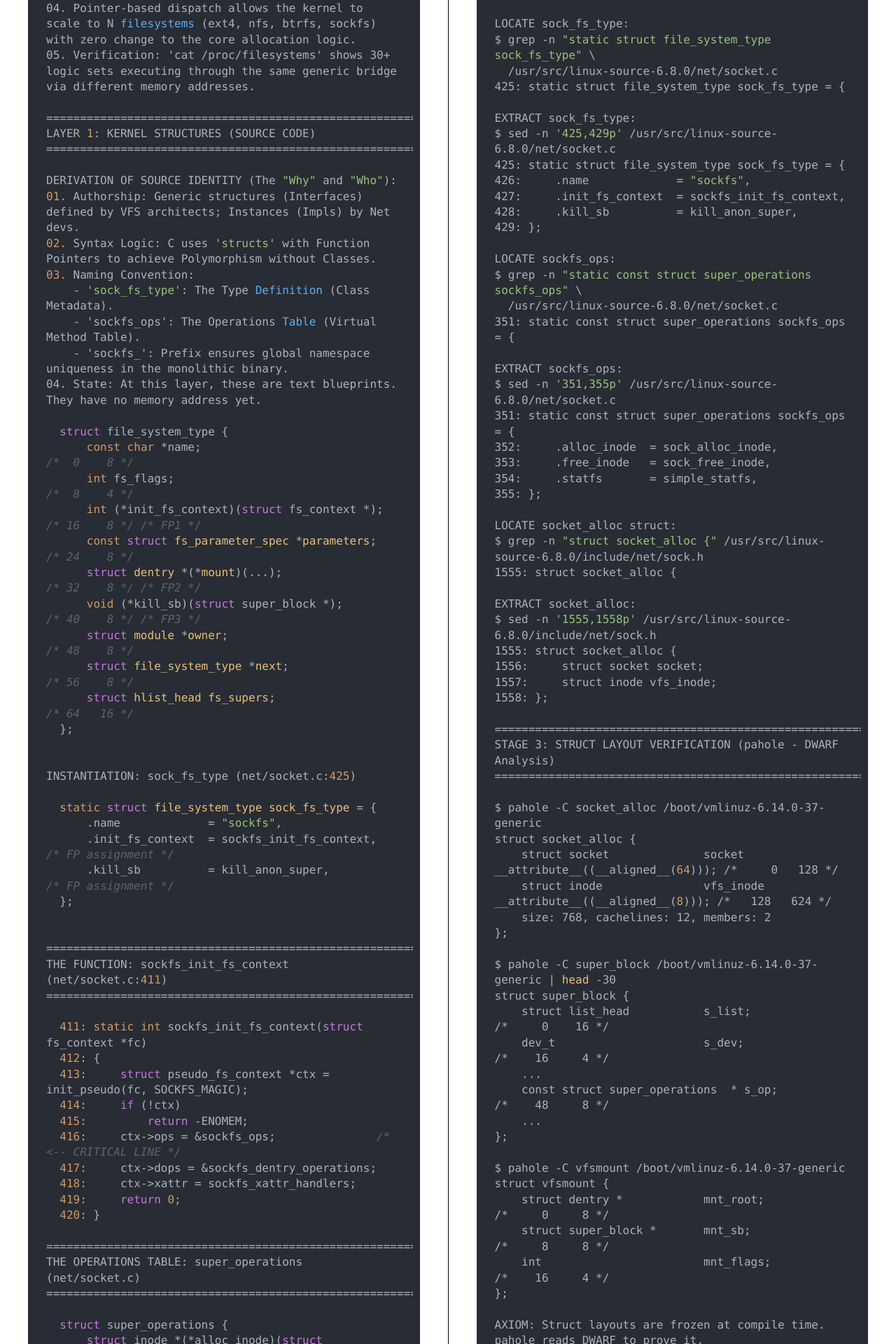
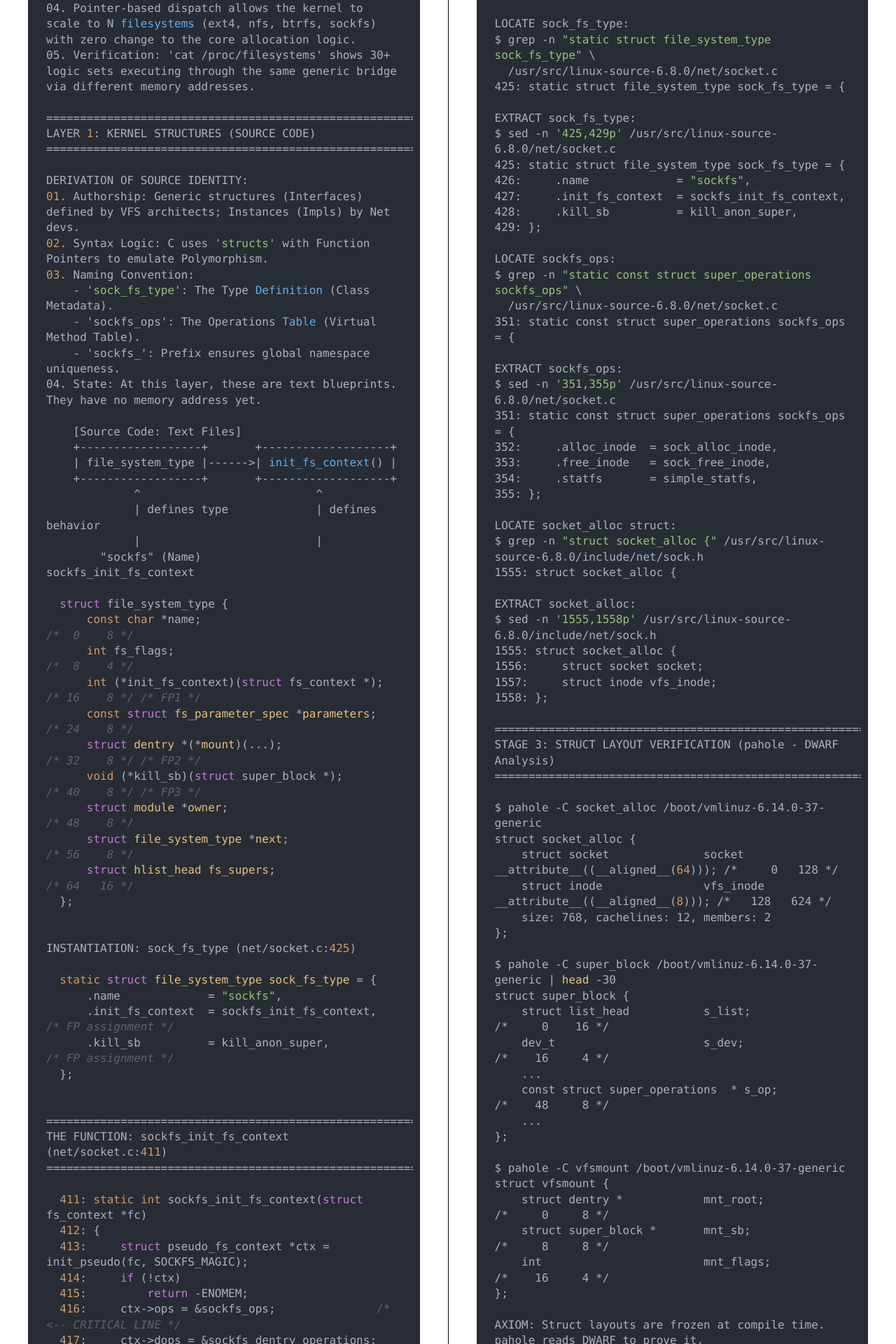
Before and after one commit to raikrahul/socket-trace-investigation, a Jekyll site: the page socket_book.html, which Jekyll copies as it is, in a window 1280 px wide. Shown: the part 1095-3015 px from the top of the page at 70% size. Built offline with Jekyll 4.4.1, drawn with Linux system fonts in a browser that asks for light colours; nearby versions of some CDN libraries; some of the changed text lies outside the part shown.

Commit message:
Add diagrams and refine voice for Layer 1-3

```diff
--- a/socket_book.html
+++ b/socket_book.html
@@ -132,14 +131,23 @@ PROOF OF VFS SCALING (Function Pointers vs. Conditionals):
 LAYER 1: KERNEL STRUCTURES (SOURCE CODE)
 ======================================================================
 
-DERIVATION OF SOURCE IDENTITY (The "Why" and "Who"):
+DERIVATION OF SOURCE IDENTITY:
 01. Authorship: Generic structures (Interfaces) defined by VFS architects; Instances (Impls) by Net devs.
-02. Syntax Logic: C uses 'structs' with Function Pointers to achieve Polymorphism without Classes.
+02. Syntax Logic: C uses 'structs' with Function Pointers to emulate Polymorphism.
 03. Naming Convention:
     - 'sock_fs_type': The Type Definition (Class Metadata).
     - 'sockfs_ops': The Operations Table (Virtual Method Table).
-    - 'sockfs_': Prefix ensures global namespace uniqueness in the monolithic binary.
+    - 'sockfs_': Prefix ensures global namespace uniqueness.
 04. State: At this layer, these are text blueprints. They have no memory address yet.
+
+    [Source Code: Text Files]
+    +------------------+       +-------------------+
+    | file_system_type |------>| init_fs_context() |
+    +------------------+       +-------------------+
+             ^                          ^
+             | defines type             | defines behavior
+             |                          |
+        "sockfs" (Name)         sockfs_init_fs_context
 
   struct file_system_type {
       const char *name;                              /*  0    8 */
@@ -219,7 +227,17 @@ follow this chain:
 LAYER 2: COMPILATION & LINKING (REAL BINARY PROOFS)
 ======================================================================
 
-The compiler (gcc) converts net/socket.c into socket.o, encoding sock_fs_type.init_fs_context as a relocation placeholder. At link-time, ld resolves the final kernel layout, assigning sockfs_init_fs_context to address ffffffff821cccb0. The linker then patches the binary at ffffffff839c2dc0 (the address of sock_fs_type) with this absolute 64-bit address. Verification: nm vmlinux confirms both symbols are pinned to these specific memory cells in the .data and .text sections respectively. Proof: gdb x/gx 0xffffffff839c2dc0+16 reveals ffffffff821cccb0 is physically written into the binary.
+The compiler (gcc) converts net/socket.c into socket.o, encoding sock_fs_type.init_fs_context as a relocation placeholder. At link-time, ld resolves the final kernel layout, assigning sockfs_init_fs_context to address ffffffff821cccb0. The linker then patches the binary at ffffffff839c2dc0 (the address of sock_fs_type) with this absolute 64-bit address.
+
+    [socket.o: Relocatable Object]              [vmlinux: Static Executable]
+    +---------------------------+              +------------------------------+
+    | .text: [Placeholder Code] | --Linker-->  | .text: ffffffff821cccb0      |
+    | .data: [Relocation Entry] |              | .data: Ptr = ffffffff821cccb0|
+    +---------------------------+              +------------------------------+
+                                                              ^
+                                                              |
+    Verification: nm vmlinux confirms symbols are pinned to these specific memory cells.
+    Proof: gdb x/gx 0xffffffff839c2dc0+16 reveals ffffffff821cccb0 is physically written into the binary.
 
 ======================================================================
 RIP-RELATIVE ADDRESSING (How Global Data Is Loaded)
@@ -262,7 +280,15 @@ INITIALIZATION 1: Create Slab Cache (init_inodecache)
   }
 
 THE SLAB REASON:
-The sock_inode_cachep is created at boot because allocating 768-byte objects from general-purpose memory would incur O(N) fragmentation costs. The Slab allocator pre-carves 4KB pages into exactly 39 objects of 832 bytes (768 data + 64 accounting). This allows sock_alloc_inode to retrieve a fresh socket/inode pair in O(1) time by simply popping the next free block from the per-CPU cache. Each block is pre-zeroed and cache-aligned during boot to minimize cache-misses during high-frequency socket(2) calls. The cache is 'sealed' by init_inodecache(), ensuring every socket follows the same deterministic geometry throughout the kernel's lifetime.
+The sock_inode_cachep is created at boot because allocating 768-byte objects from general-purpose memory would incur O(N) fragmentation costs. The Slab allocator pre-carves 4KB pages into exactly 39 objects of 832 bytes (768 data + 64 accounting).
+
+    [Slab Page: 4096 Bytes]
+    +-----------------------------------------------------------------------+
+    | [Socket+Inode] | [Socket+Inode] | ... (39 objs) ... | [Metadata (64B)]|
+    +-----------------------------------------------------------------------+
+    |<-  768 Bytes ->|
+
+This allows sock_alloc_inode to retrieve a fresh socket/inode pair in O(1) time by simply popping the next free block from the per-CPU cache. Each block is pre-zeroed and cache-aligned during boot to minimize cache-misses during high-frequency socket(2) calls. The cache is initialized by init_inodecache(), ensuring every socket follows the same deterministic geometry throughout the kernel's lifetime.
 
 VERIFICATION (Real-time Data):
 $ sudo cat /proc/slabinfo | grep sock_inode_cache
@@ -288,6 +314,13 @@ DERIVATION: THE MOUNT SEQUENCE (Why it exists):
 06. Requirement: The Superblock needs to know HOW to behave (Operations).
 07. Action: 'Wire s_op' connects the generic SB to specific 'sockfs_ops'.
 08. Result: 'sock_mnt' is the single global root that anchors all 768-byte socket objects to the VFS.
+
+    [sock_mnt (vfsmount)]     [Superblock]           [sockfs_ops]
+    +-------------------+    +--------------+      +-------------------+
+    | mnt_sb  ----------+--->| s_op  -------+----->| alloc_inode       |--+
+    +-------------------+    +--------------+      +-------------------+  |
+                                                           |              v
+                                                    sock_alloc_inode()
 
 POINTER PROVENANCE: sock_mnt (vfsmount)
 ----------------------------------------------------------------------
```
Also changed, not shown: other parts of socket_book.html (+2 -3 lines). Lines whose indentation alone changed are shown as unchanged.
